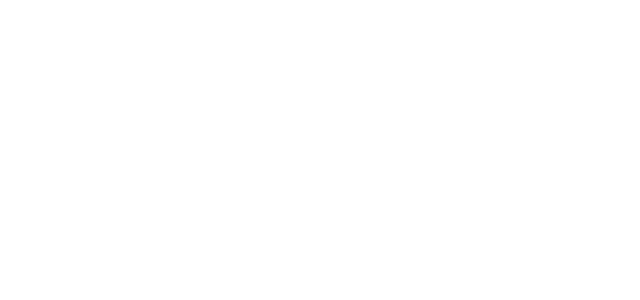
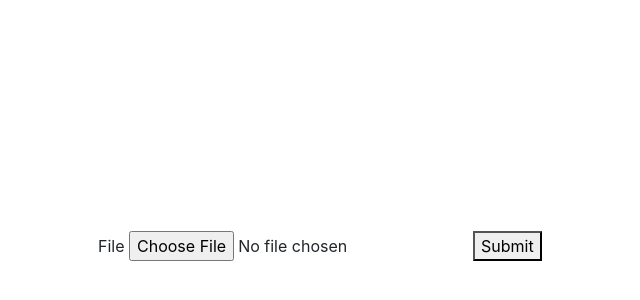
Before and after one commit to sakthivelvthink/learnvue, a Vue app in the folder vuenewapp/: page /#/uploadMedia in a window 1280 px wide. Shown: the part 150-450 px from the top of the page, without its empty margins (45-685 px from the left). Built offline with nearby package versions, Linux system fonts and the light colour scheme.

Commit message:
added Upload file

```diff
--- /dev/null
+++ b/vuenewapp/src/components/uploadMedia.vue
@@ -0,0 +1,66 @@
+<template>
+  <div class="container">
+    <div class="large-12 medium-12 small-12 cell">
+      <label>File
+        <input type="file" id="file" ref="file" v-on:change="handleFileUpload()"/>
+      </label>
+      <button v-on:click="submitFile()">Submit</button>
+    </div>
+  </div>
+</template>
+
+<script>
+
+import axios from 'axios'
+  export default {
+    /*
+      Defines the data used by the component
+    */
+    data(){
+      return {
+        file: ''
+      }
+    },
+
+    methods: {
+      /*
+        Submits the file to the server
+      */
+      submitFile(){
+        /*
+                Initialize the form data
+            */
+            let formData = new FormData();
+
+            /*
+                Add the form data we need to submit
+            */
+            formData.append('file', this.file);
+
+        /*
+          Make the request to the POST /single-file URL
+        */
+            axios.post( 'http://localhost:3000/upload',
+                formData,
+                {
+                headers: {
+                    'Content-Type': 'multipart/form-data'
+                }
+              }
+            ).then(function(){
+          console.log('SUCCESS!!');
+        })
+        .catch(function(){
+          console.log('FAILURE!!');
+        });
+      },
+
+      /*
+        Handles a change on the file upload
+      */
+      handleFileUpload(){
+        this.file = this.$refs.file.files[0];
+      }
+    }
+  }
+</script>
--- a/vuenewapp/src/router.js
+++ b/vuenewapp/src/router.js
@@ -3,6 +3,7 @@
 import Skills from './components/Skills.vue'
 import About from './components/About.vue'
 import LoginComponent from './components/LoginComponent'
+import uploadMedia from './components/uploadMedia'
 
 Vue.use(Router)
 
@@ -22,6 +23,11 @@
       path: '/login',
       name: 'Login',
       component: LoginComponent
+    },
+    {
+      path: '/uploadMedia',
+      name: 'uploadMedia',
+      component: uploadMedia
     }
   ]
 })
```
